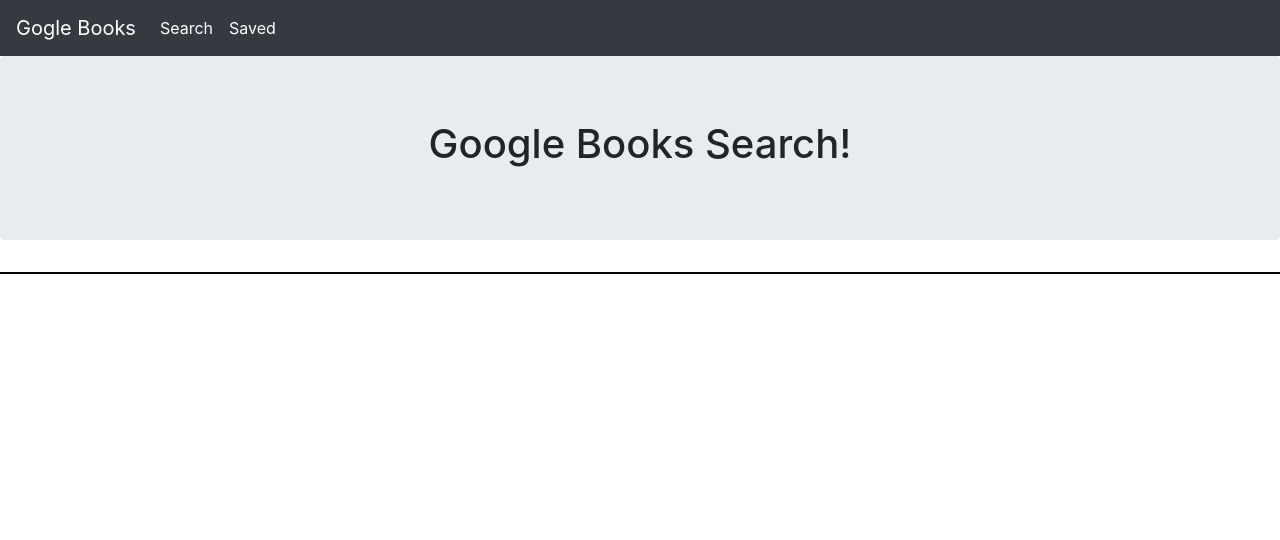
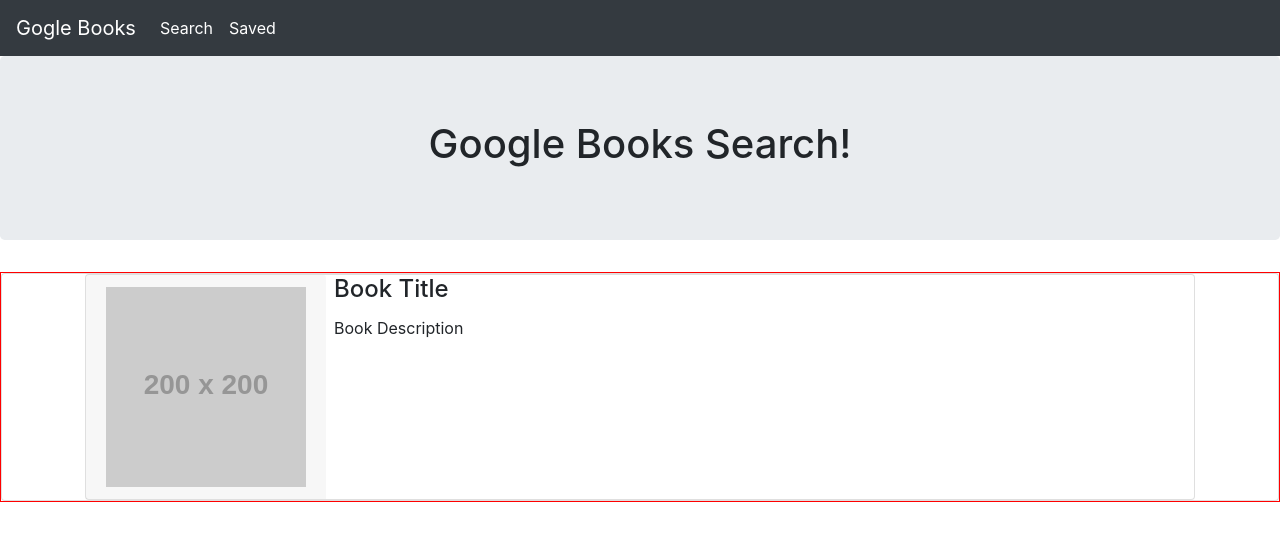
Before and after one commit to nyopko/Google-Books, a React (Create React App) app: page / in a window 1280 px wide. Shown: the top 540 px of the page. Built offline with nearby package versions, Linux system fonts and the light colour scheme.

Commit message:
Added demo card, cardwrapper and bodywrapper, and tested

```diff
--- a/src/App.js
+++ b/src/App.js
@@ -2,6 +2,7 @@
 import Jumbotron from "./components/Jumbotron";
 import Nav from "./components/Nav";
 import BodyWrapper from "./components/BodyWrapper";
+
 
 class App extends Component {
   render() {
@@ -9,7 +10,8 @@
     <div>
       <Nav></Nav>
       <Jumbotron></Jumbotron>
-      <BodyWrapper></BodyWrapper>
+      <BodyWrapper>
+      </BodyWrapper>
       </div>
 
     )
--- a/src/components/BodyWrapper/index.js
+++ b/src/components/BodyWrapper/index.js
@@ -1,9 +1,10 @@
 import React from "react";
+import CardWrapper from "../CardWrapper"
 import "./style.css";
 
 function BodyWrapper() {
     return <div className="bodyWrapper">
-
+    <CardWrapper></CardWrapper>
     </div>;
 }
 
--- a/src/components/BodyWrapper/style.css
+++ b/src/components/BodyWrapper/style.css
@@ -1,4 +1,3 @@
 .bodyWrapper{
-    border:1px solid #000;
-    height: 100%;
+    border:1px solid red;
 }
--- a/src/components/Card/index.js
+++ b/src/components/Card/index.js
@@ -0,0 +1,23 @@
+import React from "react";
+import "./style.css";
+
+// Will need to make a ul and make each card an li
+
+function Card() {
+    return <div className="card">
+    <div class="container">
+    <div class="card flex-row flex-wrap">
+        <div class="card-header border-0">
+            <img src="//placehold.it/200" alt=""/>
+        </div>
+        <div class="card-block px-2">
+            <h4 class="card-title">Book Title</h4>
+            <p class="card-text">Book Description</p>
+        </div>
+    </div>
+
+</div>
+</div>
+}
+
+export default Card;
--- a/src/components/CardWrapper/index.js
+++ b/src/components/CardWrapper/index.js
@@ -0,0 +1,11 @@
+import React from "react";
+import Card from "../Card"
+import "./style.css";
+
+function CardWrapper() {
+    return <div className="cardWrapper">
+    <Card></Card>
+    </div>;
+}
+
+export default CardWrapper;
--- a/src/components/CardWrapper/style.css
+++ b/src/components/CardWrapper/style.css
@@ -0,0 +1,3 @@
+.bodyWrapper{
+    border:3px solid #000;
+}
```
